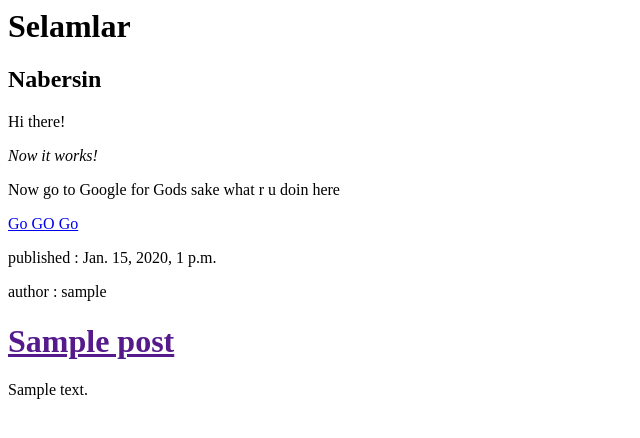
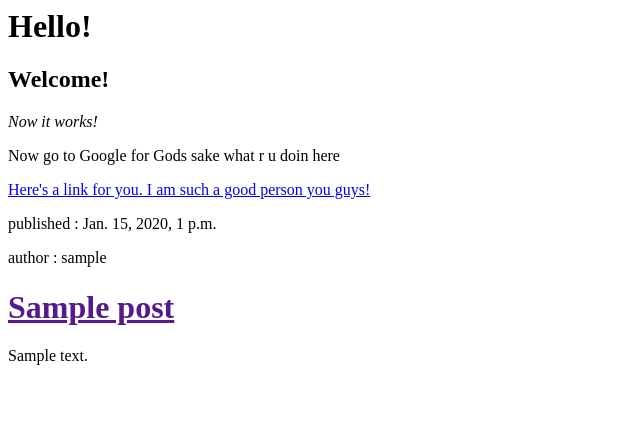
Before and after one commit to eceakcck/my-first-blog, a Django app: template blog/templates/blog/post_list.html in a window 1280 px wide. Shown: the top 438 px of the page, without its empty margins (0-640 px from the left). Run offline with Django 3.2, Linux system fonts and the light colour scheme; the template is opened without the code that fills it: values that come from a table or form of the project are taken from there, others are empty; tables that the repository leaves empty hold one stand-in row (values such as "Sample post").

Commit message:
modified

```diff
--- a/blog/templates/blog/post_list.html
+++ b/blog/templates/blog/post_list.html
@@ -4,15 +4,14 @@
 <head>
 	<title>Ecenin blogu
 	</title>
-	<h1>Selamlar</h1>
-	<h2>Nabersin</h2>
+	<h1>Hello!</h1>
+	<h2>Welcome!</h2>
 </head>
 
 <body>
-	<p>Hi there!</p>
 	<em>Now it works!</em>
 	<p>Now go to Google for Gods sake what r u doin here</p>
-	<a href="https://www.google.com.tr">Go GO Go</a>
+	<a href="https://www.google.com.tr">Here's a link for you. I am such a good person you guys!</a>
 </body>
 
 {% for post in posts %}
```
